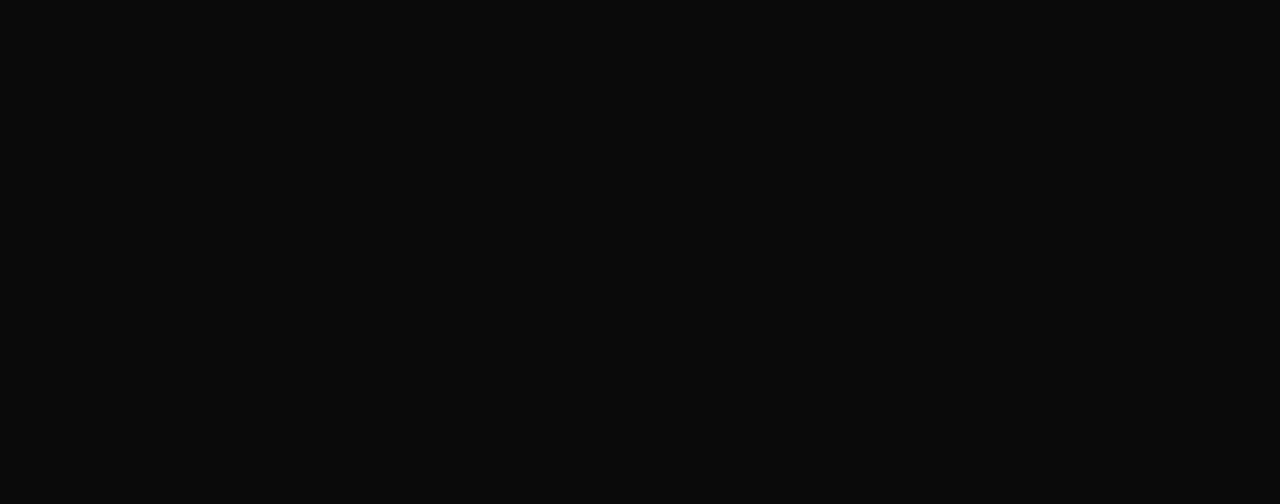
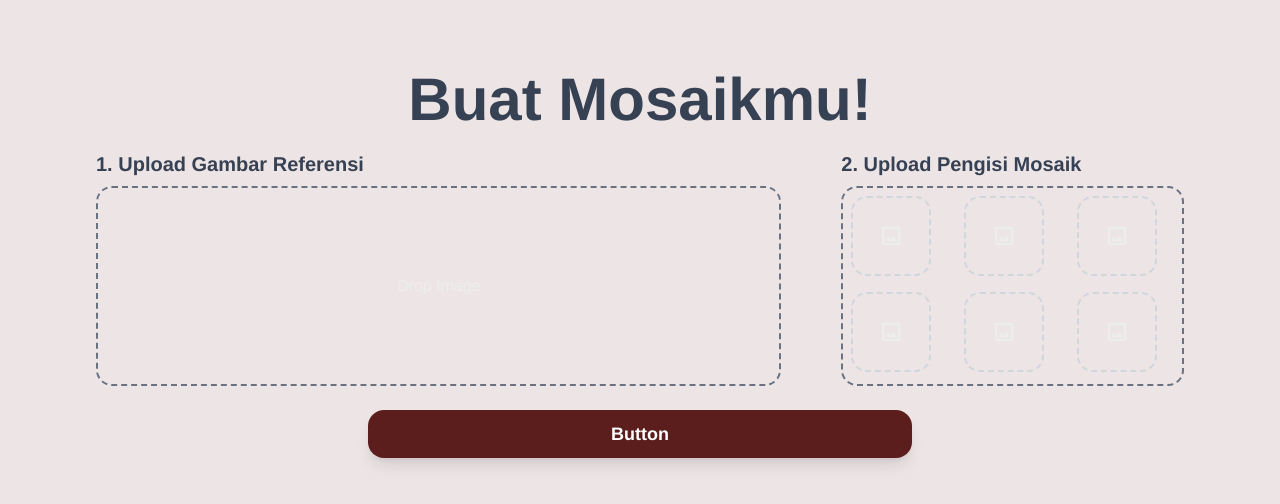
Before and after one commit to RakuToukan/pagowi-app, a Next.js app: page / in a window 1280 px wide. Shown: the part 936-1440 px from the top of the page. Before the commit the page ends 800 px from the top, so only its background shows below. Built offline with nearby package versions, Linux system fonts and the light colour scheme.

Commit message:
add create-section

```diff
--- /dev/null
+++ b/app/CreateSection.tsx
@@ -0,0 +1,58 @@
+import React from "react";
+
+const CreateSection = () => {
+  return (
+    <section id="create" className="relative h-dvh z-5 bg-secondary">
+      <div className="flex flex-col items-center justify-center p-4 gap-5 mx-20 h-full">
+        <div>
+          <h1 className="text-4xl font-bold text-gray-700 md:text-5xl md:mx-10 lg:text-6xl">
+            Buat Mosaikmu!
+          </h1>
+        </div>
+        <div className="w-full flex flex-col items-center justify-center gap-15 h-fit lg:flex-row">
+          <div id="upload-container" className="w-full h-50 lg:w-2/3">
+            <div className="mb-2 text-xl font-semibold text-gray-700">
+              <h2>1. Upload Gambar Referensi</h2>
+            </div>
+            <div className="border-2 border-dashed border-gray-500 rounded-2xl h-full flex items-center justify-center ">
+              Drop Image
+            </div>
+          </div>
+          <div id="mosaic-container" className="w-full h-50 lg:w-1/3">
+            <div className="mb-2 text-xl font-semibold text-gray-700">
+              <h2>2. Upload Pengisi Mosaik</h2>
+            </div>
+            <div className="grid grid-cols-[repeat(auto-fit,minmax(80px,1fr))] overflow-auto w-full gap-4 border-2 border-dashed border-gray-500 rounded-2xl h-full items-center justify-center p-2">
+              <div className="border-2 border-dashed border-gray-300 fill-secondary rounded-2xl w-20 h-20 flex items-center justify-center">
+                <span className="material-symbols-rounded text-5xl">image</span>
+              </div>
+              <div className="border-2 border-dashed border-gray-300 fill-secondary rounded-2xl w-20 h-20 flex items-center justify-center">
+                <span className="material-symbols-rounded text-5xl">image</span>
+              </div>
+              <div className="border-2 border-dashed border-gray-300 fill-secondary rounded-2xl w-20 h-20 flex items-center justify-center">
+                <span className="material-symbols-rounded text-5xl">image</span>
+              </div>
+              <div className="border-2 border-dashed border-gray-300 fill-secondary rounded-2xl w-20 h-20 flex items-center justify-center">
+                <span className="material-symbols-rounded text-5xl">image</span>
+              </div>
+              <div className="border-2 border-dashed border-gray-300 fill-secondary rounded-2xl w-20 h-20 flex items-center justify-center">
+                <span className="material-symbols-rounded text-5xl">image</span>
+              </div>
+              <div className="border-2 border-dashed border-gray-300 fill-secondary rounded-2xl w-20 h-20 flex items-center justify-center">
+                <span className="material-symbols-rounded text-5xl">image</span>
+              </div>
+              <div className="border-2 border-dashed border-gray-300 fill-secondary rounded-2xl w-20 h-20 flex items-center justify-center">
+                <span className="material-symbols-rounded text-5xl">image</span>
+              </div>
+            </div>
+          </div>
+        </div>
+        <div className="w-1/2 mt-10 bg-primary shadow-lg flex justify-center items-center rounded-2xl h-12 text-white text-lg font-semibold cursor-pointer">
+          Button
+        </div>
+      </div>
+    </section>
+  );
+};
+
+export default CreateSection;
--- a/app/HeroSection.tsx
+++ b/app/HeroSection.tsx
@@ -8,22 +8,25 @@
           <Image
             src="/building-images.webp"
             fill
-            alt="Jokowi Mosaic"
+            alt="Building Images"
+            loading="eager"
             className="object-cover opacity-70 brightness-70 rounded-b-4xl"
           />
         </div>
       </div>
-      <div className="hero-cta absolute inset-0 flex flex-col items-center text-center mx-10 mt-15 justify-evenly lg:flex-row md:mx-20 lg:mx-50">
+      <div className="hero-cta absolute inset-0 flex flex-col items-center text-center mx-10 mt-20 justify-evenly lg:flex-row md:mx-20 lg:mx-50">
         <h1 className="text-4xl font-bold text-white md:text-5xl md:mx-10 lg:text-6xl lg:w-3/4">
           Ubah Fotomu jadi Seni Mosaik Profesional dalam Hitungan Detik
         </h1>
 
-        <div className="mt-5 w-70 h-100 relative shadow-2xl md:w-80 md:h-110 lg:w-96 lg:h-144">
+        <div className="mt-5 w-70 h-100 relative md:w-80 md:h-110 lg:w-96 lg:h-144">
           <Image
             src="/hero-jokowi.png"
             fill
+            sizes="(max-width: 768px) 100vw, (max-width: 1200px) 50vw, 33vw"
+            priority
             alt="Profile Image"
-            className="rounded-4xl object-cover w-full h-full"
+            className="rounded-4xl object-cover w-full h-full shadow-2xl"
           />
         </div>
       </div>
--- a/app/globals.css
+++ b/app/globals.css
@@ -14,7 +14,7 @@
 
 @theme {
   --color-primary: #5c1d1d;
-  --color-secondary: #e1e1f8;
+  --color-secondary: #ede5e5;
 }
 
 @media (prefers-color-scheme: light) {
--- a/app/page.tsx
+++ b/app/page.tsx
@@ -1,12 +1,13 @@
 import Navbar from "@/components/Navbar";
-import Image from "next/image";
 import HeroSection from "./HeroSection";
+import CreateSection from "./CreateSection";
 
 export default function Home() {
   return (
     <>
       <Navbar />
       <HeroSection />
+      <CreateSection />
     </>
   );
 }
```
